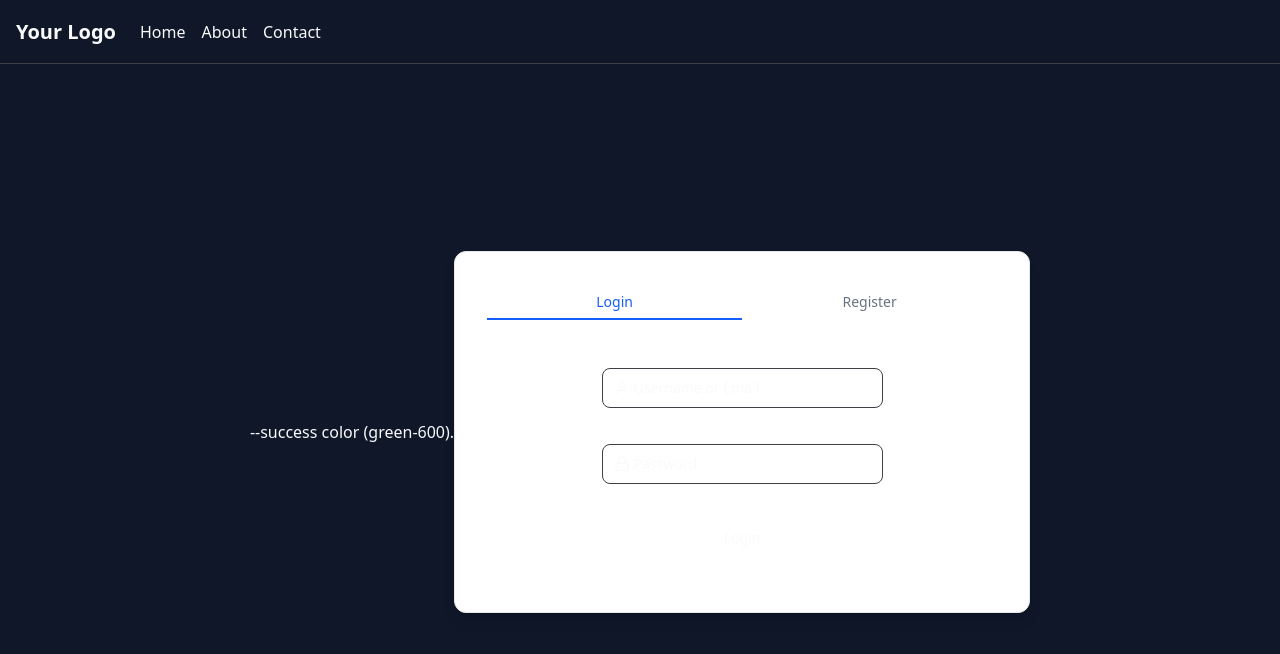
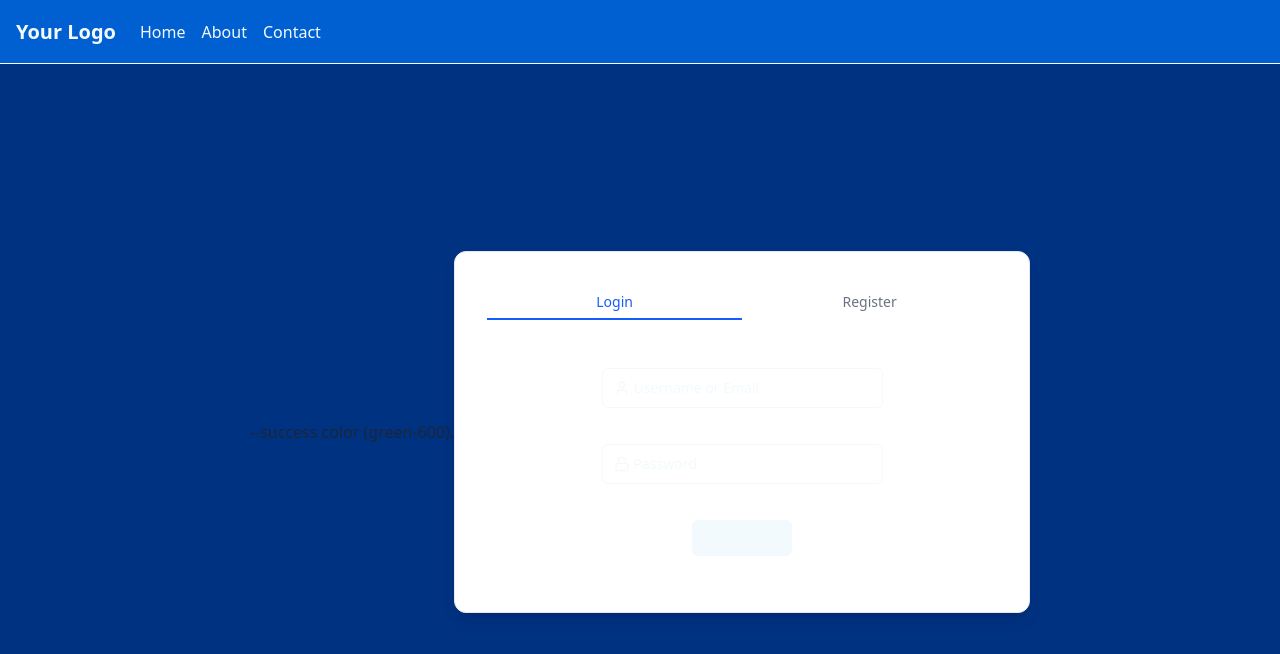
Before and after one commit to tamerugur/LearningStuff, a React (Vite) app in the folder frontend/: page /auth in a window 1280 px wide. Shown: the top 654 px of the page. Built offline with nearby package versions, Linux system fonts and the light colour scheme; no server answers.

Commit message:
tailwind update

```diff
--- a/frontend/src/index.css
+++ b/frontend/src/index.css
@@ -1,57 +1,25 @@
 @import "tailwindcss";
-@import "tw-animate-css";
+
+@custom-variant dark (&:where(.dark, .dark *)); /* enable dark: utilities based on .dark class */
+
 @layer base {
-  :root {
-    --background: 222 47% 11%;
-    --foreground: 210 20% 98%;
-
-    --card: 222 47% 15%;
-    --card-foreground: 210 20% 98%;
-
-    --popover: 222 47% 20%;
-    --popover-foreground: 210 20% 98%;
-
-    --primary: 217 91% 60%;
-    --primary-foreground: 210 20% 98%;
-
-    --secondary: 240 5% 26%;
-    --secondary-foreground: 210 20% 98%;
-
-    --muted: 240 3% 15%;
-    --muted-foreground: 240 5% 65%;
-
-    --accent: 291 64% 42%;
-    --accent-foreground: 210 20% 98%;
-
-    --destructive: 0 72% 51%;
-    --border: 240 5% 26%;
-    --input: 240 4% 16%;
-    --ring: 217 91% 60%;
-
-    --success: 142.1 76.2% 36.3%; /* green-600 */
-    --success-foreground: 144 70% 95%;
-    --error: 0 72% 51%; /* red-500 */
-    --error-foreground: 0 85% 98%;
-
-    --radius: 0.5rem;
-    --radius-sm: calc(var(--radius) - 2px);
-    --radius-md: var(--radius);
-    --radius-lg: calc(var(--radius) + 4px);
+  /* Default (light) theme */
+  @theme {
+    --color-primary: oklch(0.98 0.01 230);
+    --color-success: oklch(0.2692 0.0424 262.7);
+    --color-background: oklch(0.3276 0.0678 257.27);
+    --color-foreground: oklch(0.16 0.03 260);
+    --color-button: oklch(0.98 0.01 230);
   }
 
+  /* Dark theme overrides */
   .dark {
-    --background: 222 47% 6%;
-    --card: 222 47% 10%;
-    --input: 115 47% 8%;
-  }
-
-  body {
-    background-color: hsl(var(--background));
-    color: hsl(var(--foreground));
-  }
-
-  * {
-    border-color: hsl(var(--border));
-    outline-color: hsl(var(--ring) / 0.5);
+    @theme inline {
+      --color-background: oklch(0.3431 0.1455 258.35);
+      --color-foreground: oklch(0.98 0.01 230);
+      --color-card: oklch(0.5 0.2047 250.61);
+      --color-button: oklch(0.5235 0.1209 250.61);
+      --color-button-hover: oklch(0.4131 0.1455 258.35);
+    }
   }
 }
--- a/frontend/tailwind.config.js
+++ /dev/null
@@ -1,55 +0,0 @@
-/** @type {import('tailwindcss').Config} */
-module.exports = {
-  content: [
-    "./src/**/*.{js,ts,jsx,tsx}",
-    "./src/index.css",
-    "./src/components/**/*.{js,ts,jsx,tsx}",
-  ],
-  darkMode: "class",
-  theme: {
-    extend: {
-      colors: {
-        background: "hsl(var(--background) / <alpha-value>)",
-        foreground: "hsl(var(--foreground) / <alpha-value>)",
-
-        card: "hsl(var(--card) / <alpha-value>)",
-        "card-foreground": "hsl(var(--card-foreground) / <alpha-value>)",
-
-        popover: "hsl(var(--popover) / <alpha-value>)",
-        "popover-foreground": "hsl(var(--popover-foreground) / <alpha-value>)",
-
-        primary: "hsl(var(--primary) / <alpha-value>)",
-        "primary-foreground": "hsl(var(--primary-foreground) / <alpha-value>)",
-
-        secondary: "hsl(var(--secondary) / <alpha-value>)",
-        "secondary-foreground":
-          "hsl(var(--secondary-foreground) / <alpha-value>)",
-
-        muted: "hsl(var(--muted) / <alpha-value>)",
-        "muted-foreground": "hsl(var(--muted-foreground) / <alpha-value>)",
-
-        accent: "hsl(var(--accent) / <alpha-value>)",
-        "accent-foreground": "hsl(var(--accent-foreground) / <alpha-value>)",
-
-        destructive: "hsl(var(--destructive) / <alpha-value>)",
-
-        success: "hsl(var(--success) / <alpha-value>)",
-        "success-foreground": "hsl(var(--success-foreground) / <alpha-value>)",
-        error: "hsl(var(--error) / <alpha-value>)",
-        "error-foreground": "hsl(var(--error-foreground) / <alpha-value>)",
-
-        border: "hsl(var(--border) / <alpha-value>)",
-        input: "hsl(var(--input) / <alpha-value>)",
-        ring: "hsl(var(--ring) / <alpha-value>)",
-      },
-      borderRadius: {
-        sm: "var(--radius-sm)",
-        md: "var(--radius-md)",
-        lg: "var(--radius-lg)",
-        xl: "var(--radius-lg)",
-      },
-    },
-  },
-  plugins: [],
-  safelist: ["text-success", "text-error"],
-};
```
